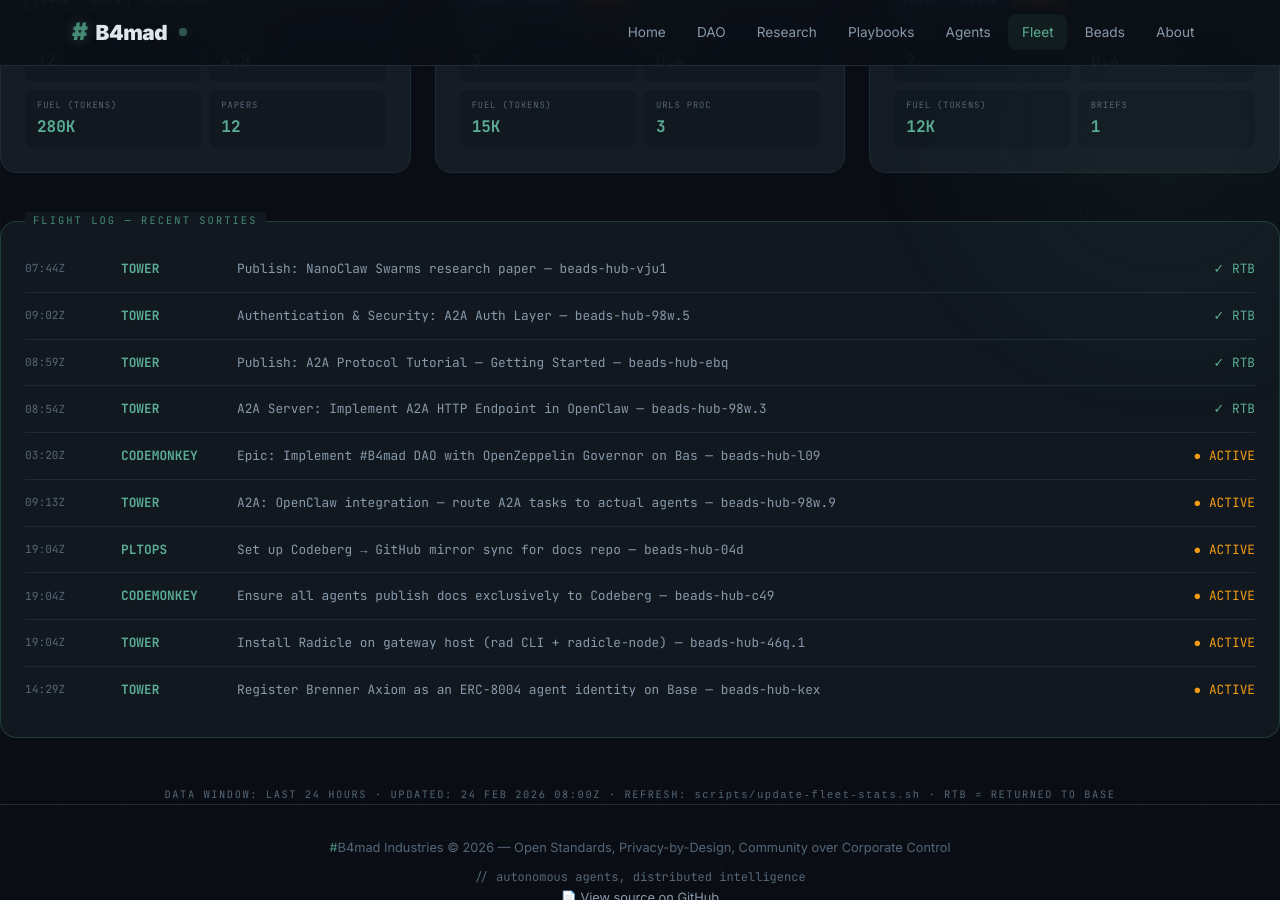
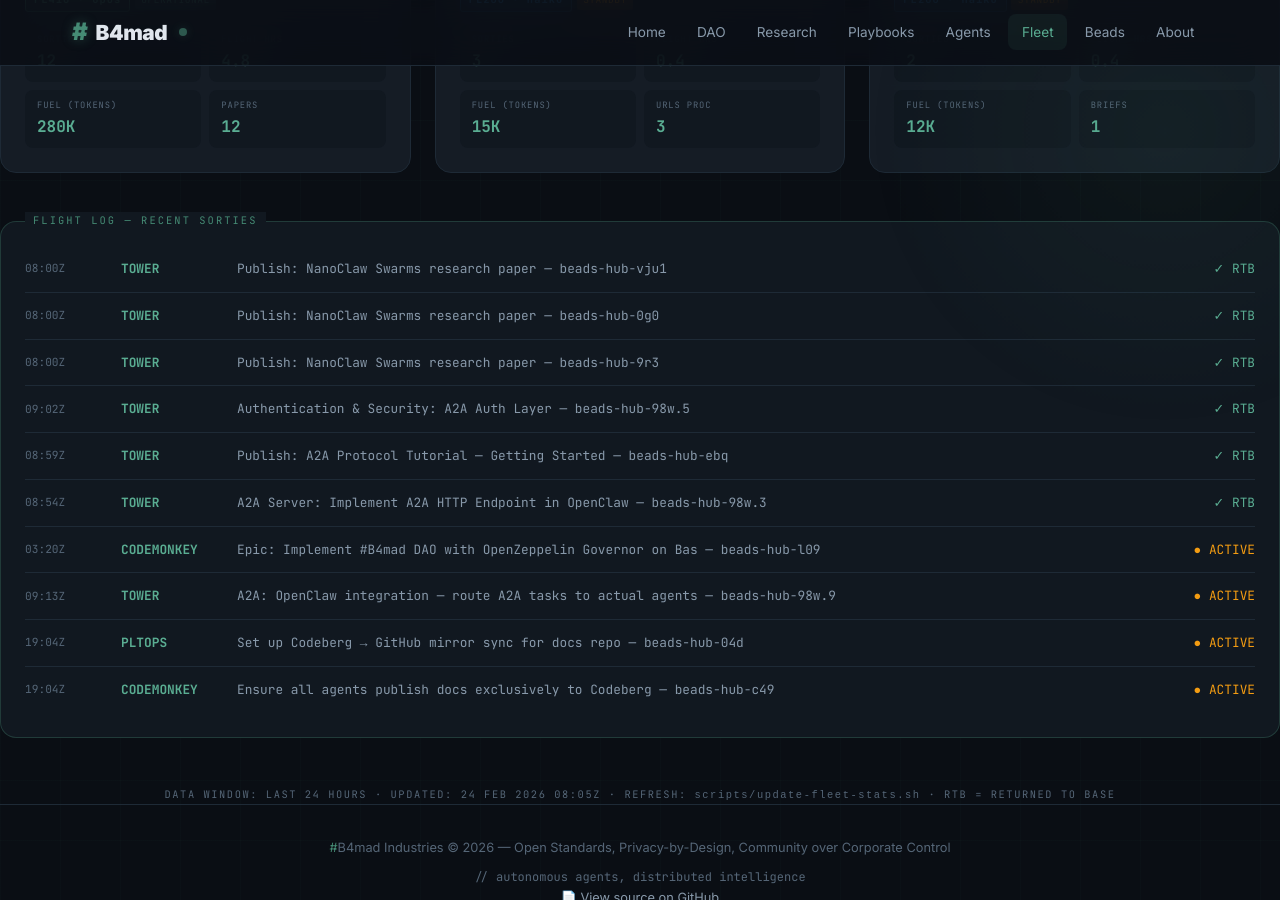
Before and after one commit to brenner-axiom/docs, a Jekyll site: the page built from fleet/index.html, in a window 1280 px wide and 900 px high, scrolled down 806 px. Built offline with Jekyll 4.4.1, drawn with Linux system fonts in a browser that asks for light colours; some of the changed text lies outside the part shown.

Commit message:
fleet: auto-update dashboard stats 2026-02-24T08:05Z

```diff
--- a/fleet/index.html
+++ b/fleet/index.html
@@ -289,22 +289,22 @@ description: "#B4mad Agent Fleet metrics dashboard with aviation theme"
     <div class="stat-label">Distance Flown</div>
   </div>
   <div class="stat-item">
-    <div class="stat-value">2940K</div>
+    <div class="stat-value">2870K</div>
     <div class="stat-unit">kg</div>
     <div class="stat-label">Fuel Burned</div>
   </div>
   <div class="stat-item">
-    <div class="stat-value">34</div>
+    <div class="stat-value">32</div>
     <div class="stat-unit">pax</div>
     <div class="stat-label">Passengers</div>
   </div>
   <div class="stat-item">
-    <div class="stat-value">50.4</div>
+    <div class="stat-value">49.2</div>
     <div class="stat-unit">hrs</div>
     <div class="stat-label">Flight Hours</div>
   </div>
   <div class="stat-item">
-    <div class="stat-value">84</div>
+    <div class="stat-value">82</div>
     <div class="stat-unit">msn</div>
     <div class="stat-label">Sorties Flown</div>
   </div>
@@ -509,9 +509,21 @@ description: "#B4mad Agent Fleet metrics dashboard with aviation theme"
 <!-- Flight Log -->
 <div class="flight-log">
   <div class="log-entry">
-    <span class="log-time">07:44Z</span>
+    <span class="log-time">08:00Z</span>
     <span class="log-callsign">TOWER</span>
     <span class="log-mission">Publish: NanoClaw Swarms research paper — beads-hub-vju1</span>
+    <span class="log-status"><span class="complete">✓ RTB</span></span>
+  </div>
+  <div class="log-entry">
+    <span class="log-time">08:00Z</span>
+    <span class="log-callsign">TOWER</span>
+    <span class="log-mission">Publish: NanoClaw Swarms research paper — beads-hub-0g0</span>
+    <span class="log-status"><span class="complete">✓ RTB</span></span>
+  </div>
+  <div class="log-entry">
+    <span class="log-time">08:00Z</span>
+    <span class="log-callsign">TOWER</span>
+    <span class="log-mission">Publish: NanoClaw Swarms research paper — beads-hub-9r3</span>
     <span class="log-status"><span class="complete">✓ RTB</span></span>
   </div>
   <div class="log-entry">
@@ -556,22 +568,10 @@ description: "#B4mad Agent Fleet metrics dashboard with aviation theme"
     <span class="log-mission">Ensure all agents publish docs exclusively to Codeberg — beads-hub-c49</span>
     <span class="log-status"><span class="active">● ACTIVE</span></span>
   </div>
-  <div class="log-entry">
-    <span class="log-time">19:04Z</span>
-    <span class="log-callsign">TOWER</span>
-    <span class="log-mission">Install Radicle on gateway host (rad CLI + radicle-node) — beads-hub-46q.1</span>
-    <span class="log-status"><span class="active">● ACTIVE</span></span>
-  </div>
-  <div class="log-entry">
-    <span class="log-time">14:29Z</span>
-    <span class="log-callsign">TOWER</span>
-    <span class="log-mission">Register Brenner Axiom as an ERC-8004 agent identity on Base — beads-hub-kex</span>
-    <span class="log-status"><span class="active">● ACTIVE</span></span>
-  </div>
 </div>
 
 <div style="text-align: center; margin-top: 2rem;">
   <p style="font-family: 'JetBrains Mono', monospace; font-size: 0.65rem; color: var(--text-muted); letter-spacing: 0.15em;">
-    DATA WINDOW: LAST 24 HOURS · UPDATED: 24 FEB 2026 08:00Z ·                                                                                                                                                                                                                                                                                                                                                                                                                                                                                                                                                                                                                                                                                                                                                                                                                                                                                                                                                                                                                                                                                        REFRESH: <code>scripts/update-fleet-stats.sh</code> · RTB = RETURNED TO BASE
+    DATA WINDOW: LAST 24 HOURS · UPDATED: 24 FEB 2026 08:05Z ·                                                                                                                                                                                                                                                                                                                                                                                                                                                                                                                                                                                                                                                                                                                                                                                                                                                                                                                                                                                                                                                                                         REFRESH: <code>scripts/update-fleet-stats.sh</code> · RTB = RETURNED TO BASE
   </p>
 </div>
```
